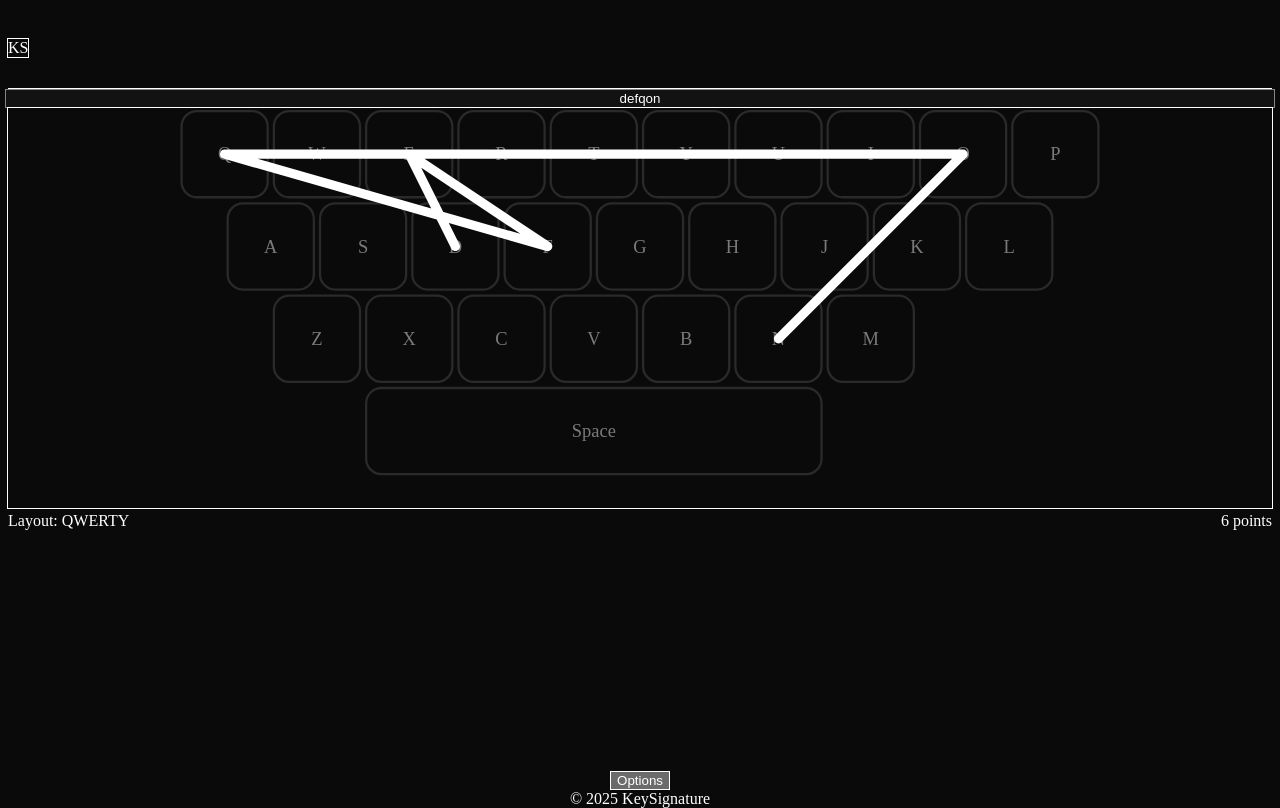
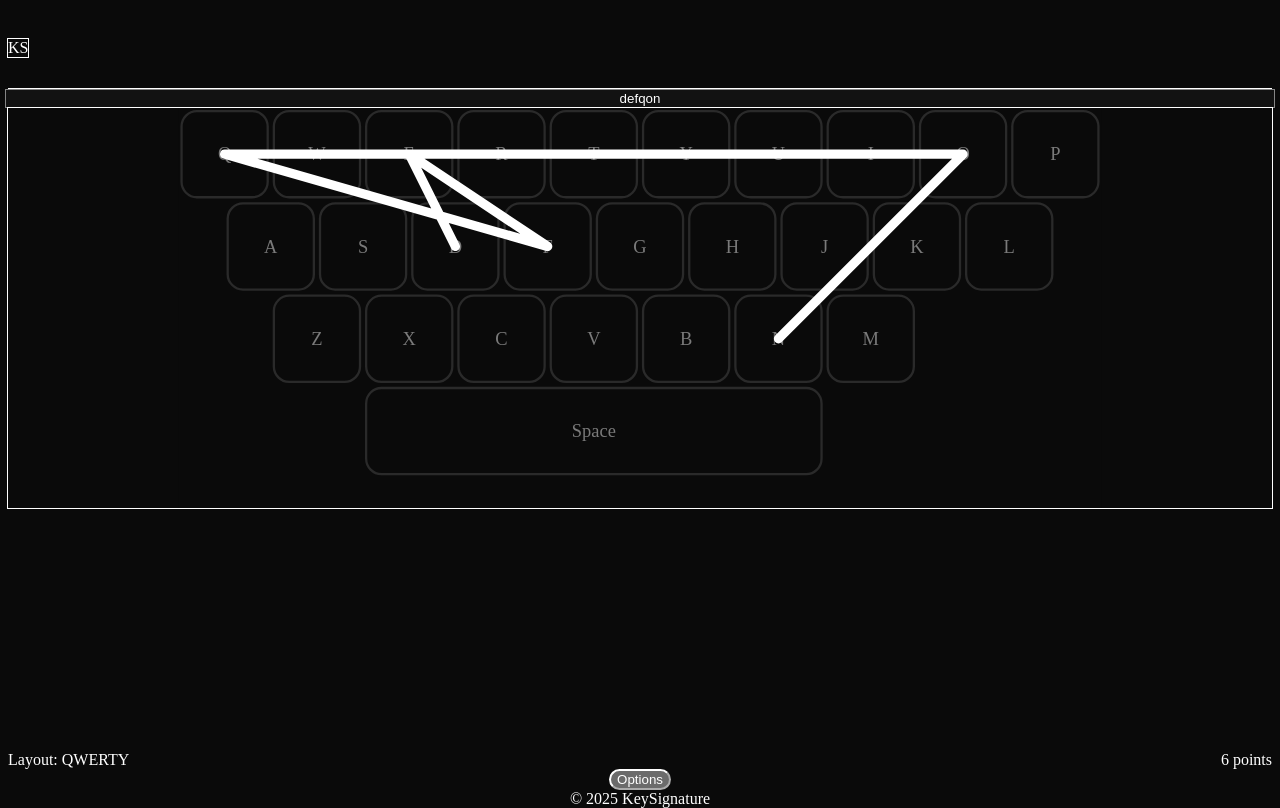
Before and after one commit to Yang-woo/keysignature, a React (Vite) app: page / in a window 1280 px wide. Built offline with nearby package versions, Linux system fonts and the light colour scheme.

Commit message:
Revamp input and footer sections

```diff
--- a/src/App.tsx
+++ b/src/App.tsx
@@ -62,8 +62,8 @@ export default function App() {
       <header className="sticky top-0 z-20 bg-[#0a0a0a] border-b border-white/20">
         <div className="mx-auto max-w-5xl px-4 py-3 flex items-center justify-between">
           <div className="flex items-center gap-3">
-            <div className="h-7 w-7 rounded-md bg-cyan-500/20 ring-1 ring-cyan-400/30 grid place-items-center">
-              <span className="text-cyan-300 text-xs font-bold">KS</span>
+            <div className="h-7 w-7 rounded-md bg-white/10 ring-1 ring-white/20 grid place-items-center">
+              <span className="text-white text-xs font-bold">KS</span>
             </div>
             <h1 className="text-lg font-semibold tracking-tight bg-clip-text text-transparent bg-gradient-to-r from-cyan-300 to-emerald-300">
               KeySignature
@@ -104,7 +104,7 @@ export default function App() {
         <input
           value={text}
           onChange={(e) => setText(e.target.value)}
-          className="w-full max-w-md px-4 py-2.5 rounded-lg bg-white/5 border border-white/10 outline-none focus:ring-2 focus:ring-cyan-500/60 text-center"
+          className="w-full max-w-md px-6 py-4 rounded-xl bg-white/10 border border-white/20 text-center text-lg outline-none focus:ring-2 focus:ring-cyan-500/60"
         />
 
         <section className="w-full">
@@ -119,17 +119,17 @@ export default function App() {
             keys={qwertyLayout.keys}
             onKeyClick={handleKeyClick}
           />
-          <div className="mt-2 flex items-center justify-between text-xs text-white/40">
+        </section>
+
+        <section className="mt-auto w-full">
+          <div className="flex items-center justify-between text-xs text-white/40">
             <span>Layout: QWERTY</span>
             <span>{points.length} points</span>
           </div>
-        </section>
-
-        <div className="mt-auto w-full">
-          <div className="flex justify-center">
+          <div className="mt-4 flex justify-center">
             <button
               onClick={() => setShowOptions((v) => !v)}
-              className="px-4 py-2 rounded-lg bg-white/10 hover:bg-white/15 border border-white/20 text-sm"
+              className="px-6 py-2.5 rounded-full bg-gradient-to-r from-cyan-500 to-emerald-500 text-black font-medium shadow-lg hover:opacity-90 focus:outline-none"
             >
               Options
             </button>
@@ -227,7 +227,7 @@ export default function App() {
               </div>
             </section>
           )}
-        </div>
+        </section>
       </main>
 
       <footer className="mx-auto max-w-5xl px-4 py-6 text-xs text-white/40">
```
